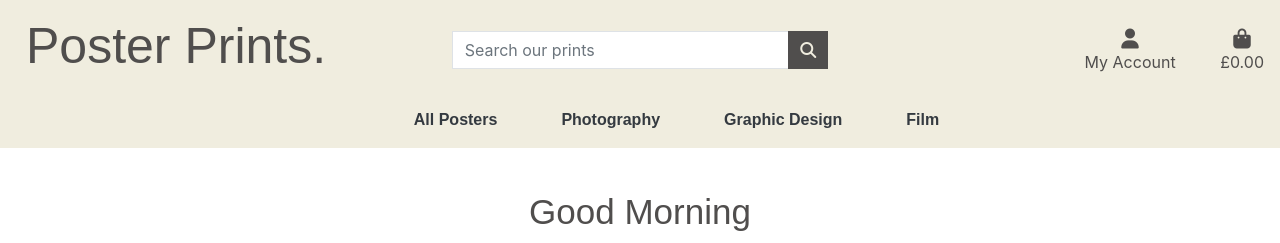
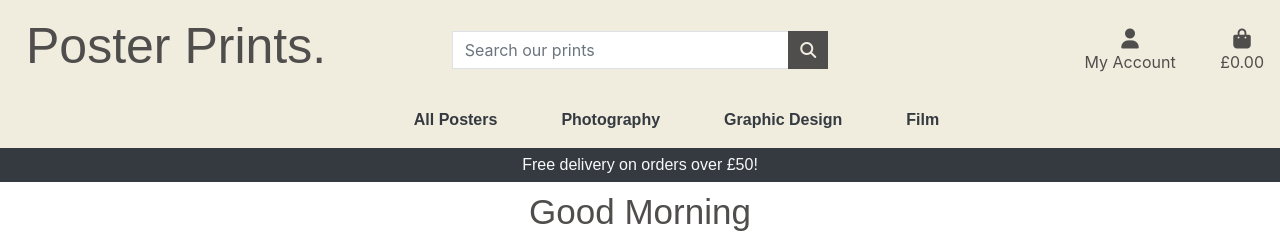
Before and after one commit to jamie2210/CI_MS4_PP, a Django app: page /products/48 in a window 1280 px wide. Shown: the top 243 px of the page. Run offline with Django 3.2, Linux system fonts and the light colour scheme; data comes from the database, SQL or seed files in the repository; some libraries are stand-ins or nearby versions.

Commit message:
update context processor and edit products css

```diff
--- a/bag/contexts.py
+++ b/bag/contexts.py
@@ -1,5 +1,7 @@
 from decimal import Decimal
 from django.conf import settings
+from django.shortcuts import get_object_or_404
+from products.models import Product
 
 
 def bag_contents(request):
@@ -7,6 +9,17 @@ def bag_contents(request):
     bag_items = []
     total = 0
     product_count = 0
+    bag = request.session.get('bag', {})
+
+    for item_id, quantity in bag.items():
+        product = get_object_or_404(Product, pk=item_id)
+        total += quantity * product.price
+        product_count += quantity
+        bag_items.append({
+            'item_id': item_id,
+            'quantity': quantity,
+            'product': product,
+        })
 
     if total < settings.FREE_DELIVERY_THRESHOLD:
         delivery = total * Decimal(settings.STANDARD_DELIVERY_PERCENTAGE/100)
--- a/bag/templates/bag/bag.html
+++ b/bag/templates/bag/bag.html
@@ -18,7 +18,9 @@
         <div class="row">
             <div class="col">
                 {% if bag_items %}
-                    <div class="table-responsive rounded"></div>
+                    <div class="table-responsive rounded">
+                        {{ bag_items }}
+                    </div>
                 {% else %}
                     <p class="lead mb-5">Your bag is empty</p>
                     <a href="{% url 'products' %}?random=True" class="btn btn-dark btn-lg border-0">
--- a/products/static/products/css/products.css
+++ b/products/static/products/css/products.css
@@ -29,6 +29,16 @@
 .card-footer {
     background: #e5e3e2;
 }
+
+#delivery-banner {
+    display: block;
+}
+
+#delivery-banner p {
+    margin: 0;
+    padding: 5px;
+}
+
 
 /* ---------------------------- Page top arrow */
 
--- a/products/templates/products/product_detail.html
+++ b/products/templates/products/product_detail.html
@@ -58,7 +58,7 @@
                         </div>
 
                         <div class="col-12">
-                            <a href="{% url 'products' %}?random=True" class="btn btn-light btn-lg border-0 mt-5">
+                            <a href="{% url 'products' %}?random=True" class="btn btn-dark btn-lg border-0 mt-5">
                                 <i class="fa-regular fa-circle-left"></i>
                                 <span class="text-uppercase">Keep Shopping</span>
                             </a>
--- a/static/css/base.css
+++ b/static/css/base.css
@@ -16,6 +16,10 @@
 
 .title {
     font-size: 50px;
+}
+
+.bag-title {
+    margin-top: 220px;
 }
 
 .index-image {
--- a/templates/base.html
+++ b/templates/base.html
@@ -138,7 +138,7 @@
       </div>
       <div id="delivery-banner" class="row text-center">
         <div class="col bg-dark">
-            <h4 class="logo-font text-light my-2">Free delivery on orders over £{{ free_delivery_threshold }}!</h4>
+            <p class="logo-font text-light">Free delivery on orders over £{{ free_delivery_threshold }}!</p>
         </div>
     </div>
     </header>
```
